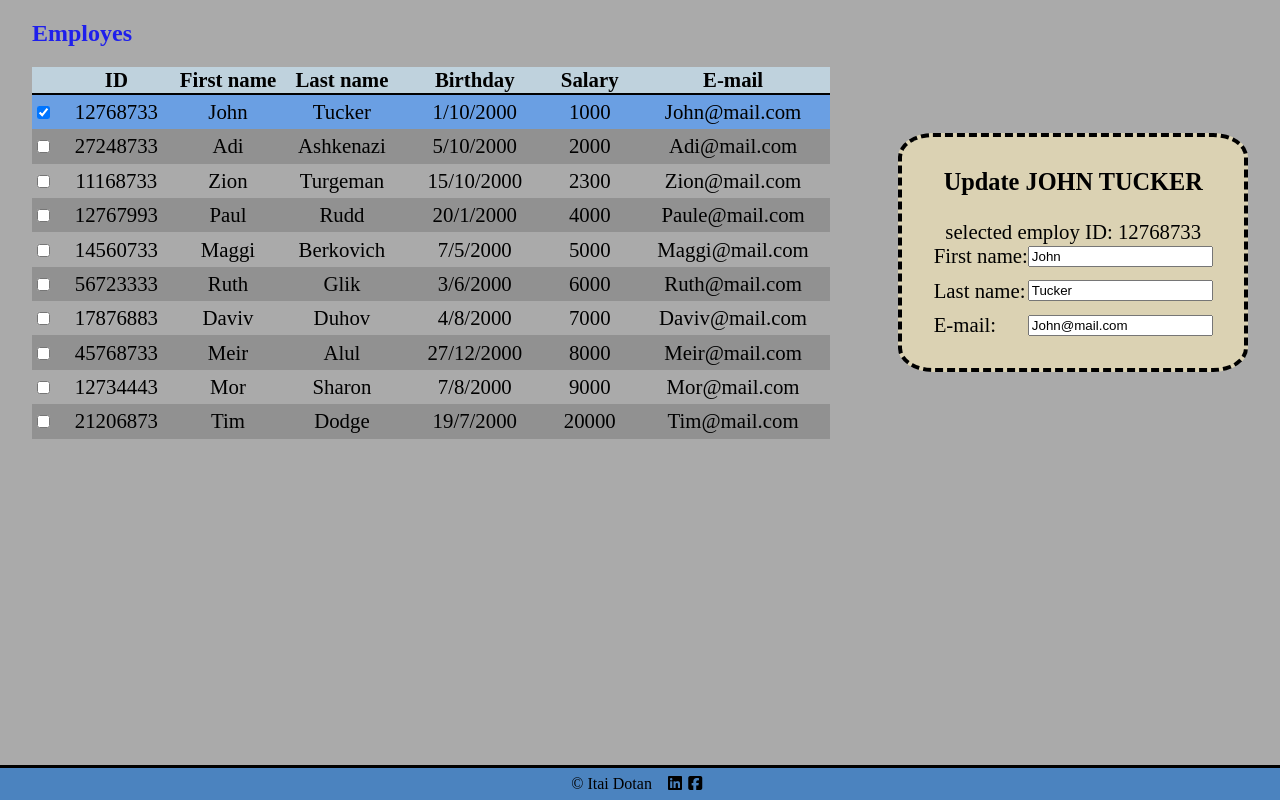
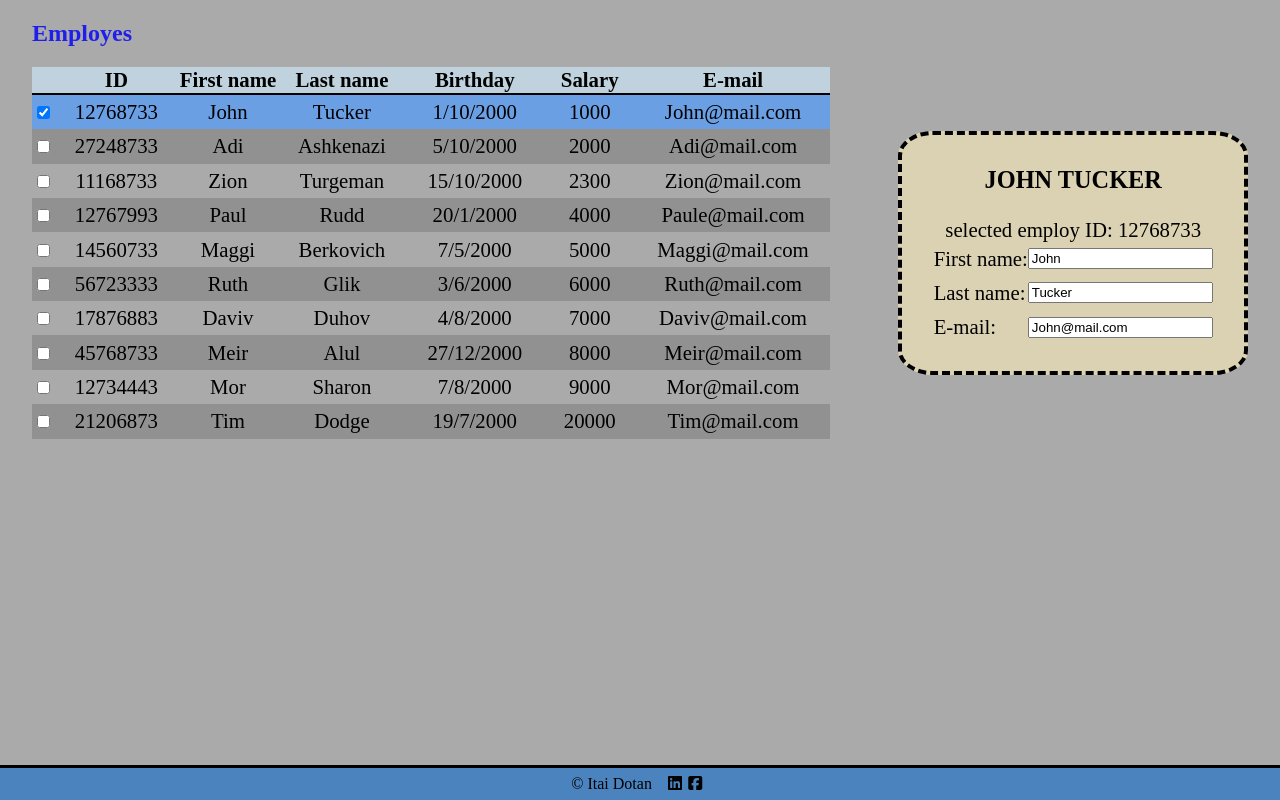
Before and after one commit to IDotan/angular-study, an Angular app in the folder class-app/: page / in a window 1280 px wide. Both pictures are taken after a click on the checkbox 43 px from the left and 112 px from the top of the page. Built offline with nearby package versions, Linux system fonts and the light colour scheme.

Commit message:
more css

```diff
--- a/class-app/src/app/employe-details/employe-details.component.css
+++ b/class-app/src/app/employe-details/employe-details.component.css
@@ -13,6 +13,7 @@
 
 .selected_employ p {
     margin: 0;
+    margin-bottom: 0.2em;
 }
 
 #update_fileds>fieldset {
--- a/class-app/src/app/employe-details/employe-details.component.html
+++ b/class-app/src/app/employe-details/employe-details.component.html
@@ -1,6 +1,6 @@
 <div>
     <div class="selected_employ" *ngIf="employee">
-        <h3>Update {{employee.fname | uppercase}} {{employee.lname | uppercase}}</h3>
+        <h3>{{employee.fname | uppercase}} {{employee.lname | uppercase}}</h3>
         <p>selected employ ID: {{employee.id}}</p>
         <div id="update_fileds">
             <fieldset>
```
